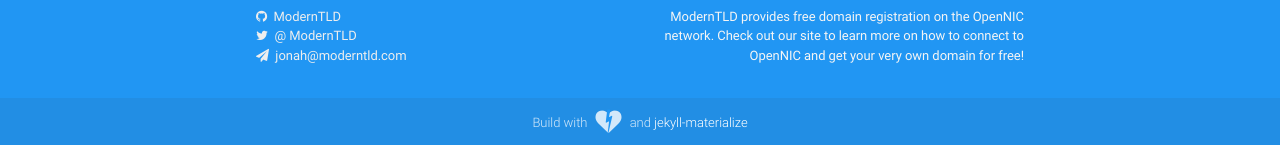
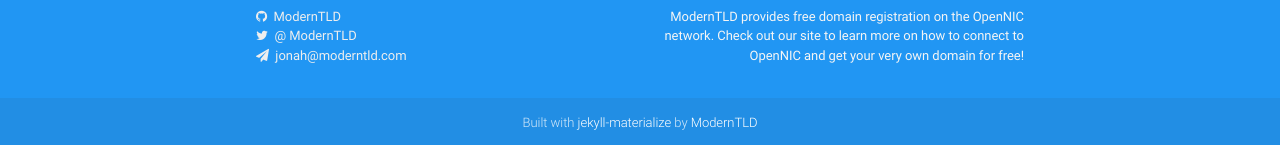
Before and after one commit to moderntld/www.moderntld.com, a Jekyll site: the page built from index.html, in a window 1280 px wide and 900 px high, scrolled down 1801 px. Shown: the part 752-897 px from the top of the window. Built offline with Jekyll 4.4.1, drawn with Linux system fonts in a browser that asks for light colours; the list of posts is cut into pages by our own code.

Commit message:
Updated footer text

```diff
--- a/_includes/footer.html
+++ b/_includes/footer.html
@@ -17,6 +17,6 @@
   </div>
   <div class="footer-copyright">
     <div class="container center-align">
-      Build with <i class="fa fa-broken-heart"></i> and <a class="white-text" href="https://github.com/riefachan/jekyll-materialize">jekyll-materialize</a>
+      Built with <a class="white-text" href="https://github.com/riefachan/jekyll-materialize">jekyll-materialize</a> by <a href="/" class="white-text">ModernTLD</a>
     </div>
   </div>
```
